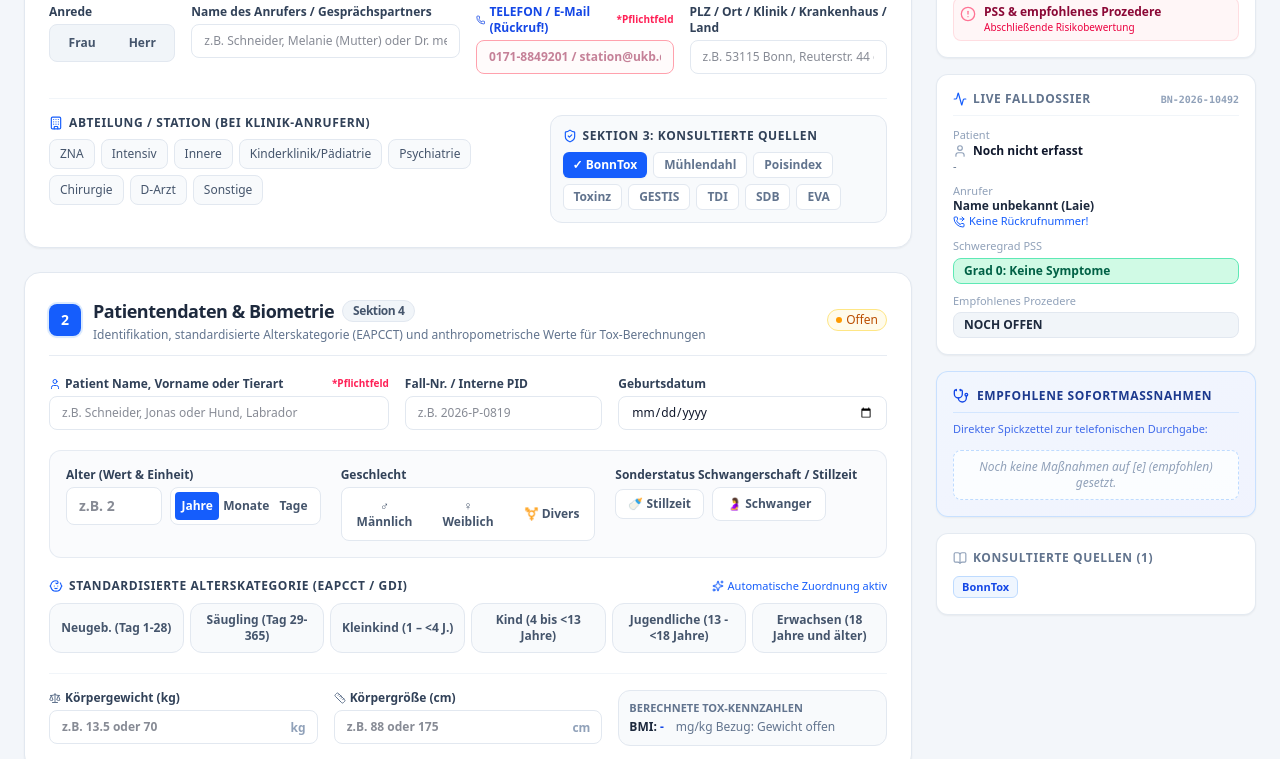
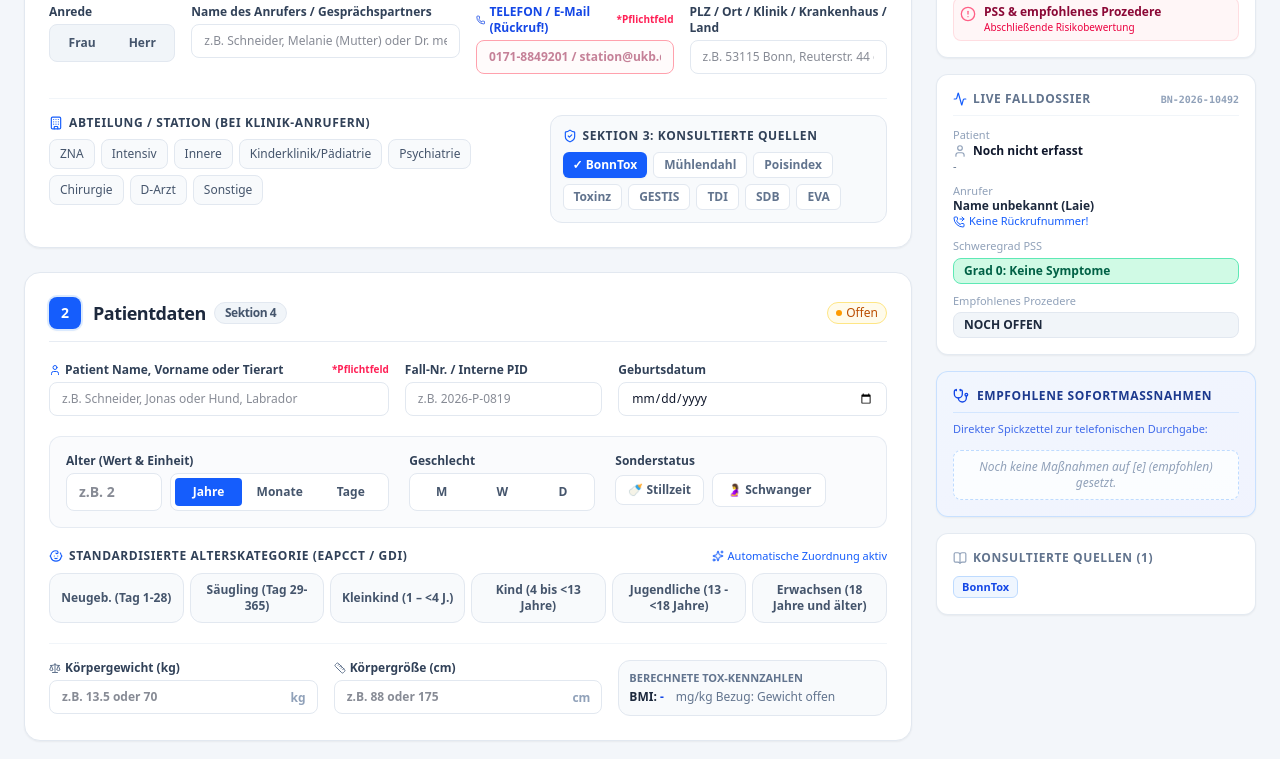
Before and after one commit to MaStr19/UKB-Prototypen, a Next.js app in the folder eva-gui/: page / in a window 1280 px wide. Shown: the part 458-1217 px from the top of the page. Built offline with nearby package versions, Linux system fonts and the light colour scheme.

Commit message:
PatientSec. Geschlecht verkürzungen und Box von Alter Geschlecht und Sonderstatus nicht mehr untereinander bei halben Bildschirm

```diff
--- a/eva-gui/src/components/sections/PatientSection.tsx
+++ b/eva-gui/src/components/sections/PatientSection.tsx
@@ -64,8 +64,7 @@ export const PatientSection: React.FC<Props> = ({ record, onChange }) => {
     <div id="sec-patient" className="bg-white rounded-2xl border border-slate-200 shadow-xs p-6">
       <SectionHeader
         number={2}
-        title="Patientendaten & Biometrie"
-        subtitle="Identifikation, standardisierte Alterskategorie (EAPCCT) und anthropometrische Werte für Tox-Berechnungen"
+        title="Patientdaten"
         badge="Sektion 4"
         isComplete={isComplete}
       />
@@ -113,10 +112,10 @@ export const PatientSection: React.FC<Props> = ({ record, onChange }) => {
         </div>
       </div>
 
-      {/* Row 2: Alter + Einheit, Geschlecht, Schwangerschaft / Stillzeit */}
-      <div className="grid grid-cols-1 md:grid-cols-2 lg:grid-cols-12 gap-5 text-xs mb-5 p-4 rounded-xl bg-slate-50/70 border border-slate-200/80">
+      {/* Row 2: Alter + Einheit, Geschlecht, Sonderstatus: Schwangerschaft / Stillzeit */}
+      <div className="grid grid-cols-1 md:grid-cols-12 lg:grid-cols-12 gap-5 text-xs mb-5 p-4 rounded-xl bg-slate-50/70 border border-slate-200/80">
         {/* Alter Wert + Einheit */}
-        <div className="lg:col-span-4">
+        <div className="col-span-5">
           <label className="block font-semibold text-slate-700 mb-1">
             Alter (Wert & Einheit)
           </label>
@@ -149,13 +148,15 @@ export const PatientSection: React.FC<Props> = ({ record, onChange }) => {
         </div>
 
         {/* Geschlecht */}
-        <div className="lg:col-span-4">
+        <div className="col-span-3 max-w-xs">
+          {/*Überschrift mit Abstand nach unten mb-1*/}
           <label className="block font-semibold text-slate-700 mb-1">Geschlecht</label>
+          {/*Innerer Container als dreispaltiges Raster (grid-cols-3) mit Abstand (gap-1.5), rahmt sie weiß mit einem grauen Rand ein.*/}
           <div className="grid grid-cols-3 gap-1.5 bg-white p-1 rounded-lg border border-slate-200">
             {[
-              { val: 'm', label: '♂ Männlich' },
-              { val: 'w', label: '♀ Weiblich' },
-              { val: 'div', label: '⚧ Divers' },
+              { val: 'm', label: 'M' },
+              { val: 'w', label: 'W' },
+              { val: 'div', label: 'D' },
             ].map((g) => (
               <button
                 key={g.val}
@@ -174,9 +175,9 @@ export const PatientSection: React.FC<Props> = ({ record, onChange }) => {
         </div>
 
         {/* Schwangerschaft / Stillzeit (nur relevant bei w/weiblich) */}
-        <div className="lg:col-span-4">
+        <div className="lg:col-span-4"> {/* Nimmt 4 / 12 Spalten (lg: großer Bildschirm) */}
           <label className="block font-semibold text-slate-700 mb-1">
-            Sonderstatus Schwangerschaft / Stillzeit
+            Sonderstatus
           </label>
           <div className="flex items-center gap-2">
             <button
```
